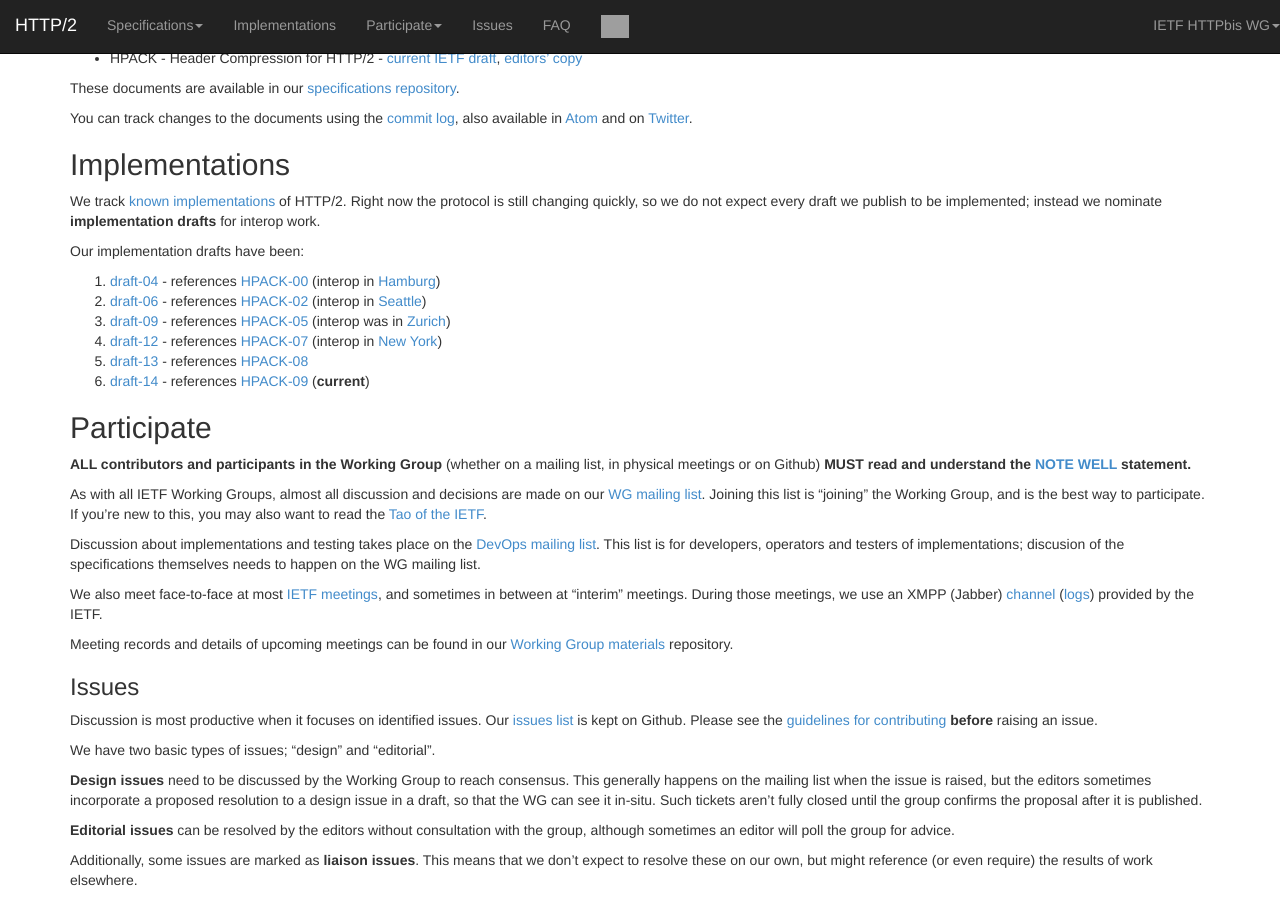
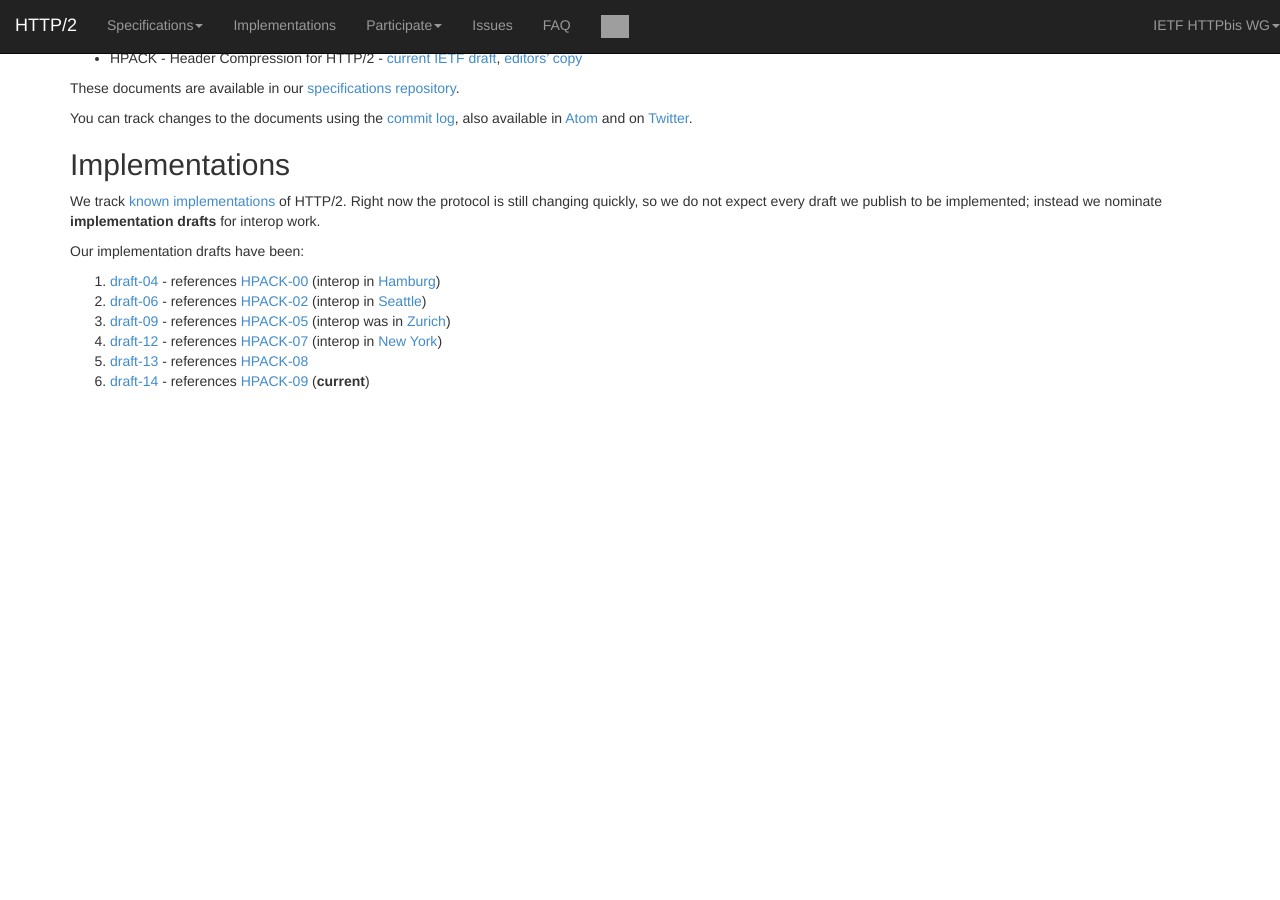
Before and after one commit to http2/http2.github.io, a Jekyll site: the page built from index.md, in a window 1280 px wide and 900 px high, scrolled down 523 px. Built offline with Jekyll 4.4.1, drawn with Linux system fonts in a browser that asks for light colours; after the commit the page ends 924 px from its top, so only the background shows below that; grey boxes are pictures that could not be loaded.

Commit message:
remove "participate" -- it's past that now.

```diff
--- a/index.md
+++ b/index.md
@@ -58,51 +58,3 @@
 4. [draft-12](http://tools.ietf.org/html/draft-ietf-httpbis-http2-12) - references [HPACK-07](http://tools.ietf.org/html/draft-ietf-httpbis-header-compression-07) (interop in [New York](https://github.com/http2/wg_materials/tree/master/interim-14-06))
 5. [draft-13](http://tools.ietf.org/html/draft-ietf-httpbis-http2-13) - references [HPACK-08](http://tools.ietf.org/html/draft-ietf-httpbis-header-compression-08)
 6. [draft-14](http://tools.ietf.org/html/draft-ietf-httpbis-http2-14) - references [HPACK-09](http://tools.ietf.org/html/draft-ietf-httpbis-header-compression-09) (**current**)
-
-
-
-## Participate
-
-**ALL contributors and participants in the Working Group** (whether on a
-mailing list, in physical meetings or on Github) **MUST read and understand the
-[NOTE WELL](http://www.ietf.org/NOTEWELL.html) statement.**
-
-As with all IETF Working Groups, almost all discussion and decisions are made
-on our [WG mailing list](http://lists.w3.org/Archives/Public/ietf-http-wg/).
-Joining this list is "joining" the Working Group, and is the best way to
-participate. If you're new to this, you may also want to read the [Tao of the IETF](http://www.ietf.org/tao.html).
-
-Discussion about implementations and testing takes place on the [DevOps mailing
-list](https://www.ietf.org/mailman/listinfo/http-devops). This list is for
-developers, operators and testers of implementations; discusion of the
-specifications themselves needs to happen on the WG mailing list.
-
-We also meet face-to-face at most [IETF
-meetings](http://www.ietf.org/meeting/), and sometimes in between at "interim"
-meetings. During those meetings, we use an XMPP (Jabber)
-[channel](xmpp://httpbis@jabber.ietf.org?join)
-([logs](http://www.ietf.org/jabber/logs/httpbis/)) provided by the IETF.
-
-Meeting records and details of upcoming meetings can be found in our [Working Group materials](https://github.com/httpwg/wg-materials) repository.
-
-
-### Issues
-
-Discussion is most productive when it focuses on identified issues. Our [issues list](https://github.com/http2/http2-spec/issues) is kept on Github. Please see
-the [guidelines for contributing](https://github.com/http2/http2-spec/blob/master/README.md#contribu
-ting) **before** raising an issue.
-
-We have two basic types of issues; "design" and "editorial".
-
-**Design issues** need to be discussed by the Working Group to reach consensus.
-This generally happens on the mailing list when the issue is raised, but the
-editors sometimes incorporate a proposed resolution to a design issue in a
-draft, so that the WG can see it in-situ. Such tickets aren't fully closed
-until the group confirms the proposal after it is published.
-
-**Editorial issues** can be resolved by the editors without consultation with
-the group, although sometimes an editor will poll the group for advice.
-
-Additionally, some issues are marked as **liaison issues**. This means that we
-don't expect to resolve these on our own, but might reference (or even require)
-the results of work elsewhere.
```
